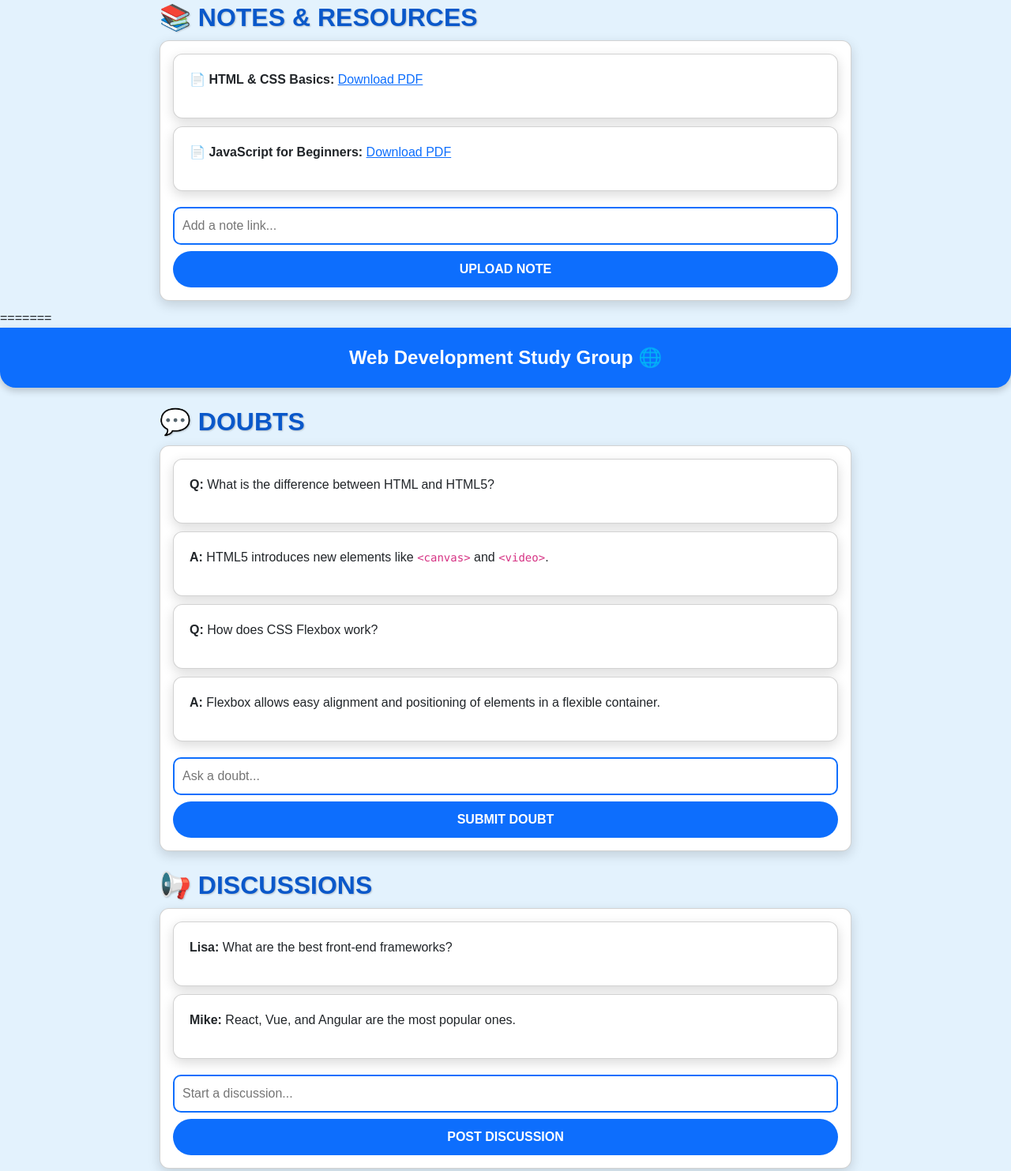
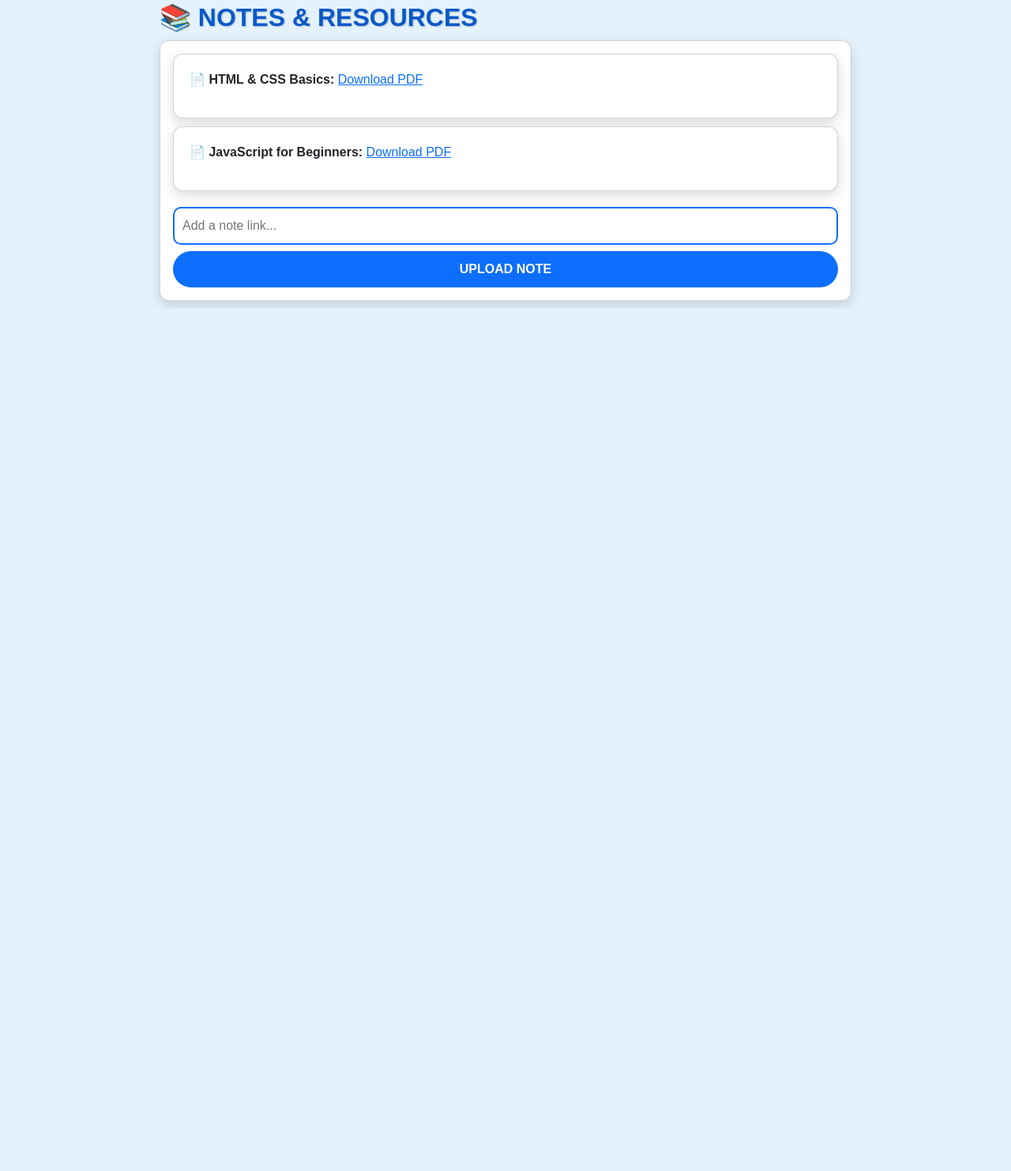
Before and after one commit to pragnagosula/Study-Group-Finder, a plain HTML site: page webdev.html in a window 1280 px wide. Shown: the part 1086-2569 px from the top of the page at 79% size. After the commit the page ends 1477 px from the top, so only its background shows below. Drawn offline with nearby package versions, Linux system fonts and the light colour scheme.

Commit message:
Update webdev.html

```diff
--- a/webdev.html
+++ b/webdev.html
@@ -147,152 +147,7 @@
 </body>
 </html>
 
-=======
 
-
-<!DOCTYPE html>
-<html lang="en">
-<head>
-    <meta charset="UTF-8">
-    <meta name="viewport" content="width=device-width, initial-scale=1.0">
-    <title>Web Development Study Group</title>
-    <link href="https://cdn.jsdelivr.net/npm/bootstrap@5.3.0-alpha1/dist/css/bootstrap.min.css" rel="stylesheet">
-    <style>
-        body {
-            background-color: #e3f2fd;
-            font-family: 'Poppins', sans-serif;
-        }
-        .container {
-            max-width: 900px;
-        }
-        header {
-            background-color: #0d6efd;
-            color: white;
-            text-align: center;
-            padding: 20px;
-            font-size: 24px;
-            font-weight: bold;
-            box-shadow: 0px 4px 10px rgba(0, 0, 0, 0.2);
-            border-radius: 0 0 20px 20px;
-        }
-        .section-title {
-            color: #0a58ca;
-            text-transform: uppercase;
-            font-weight: bold;
-            margin-bottom: 10px;
-            text-shadow: 1px 1px 2px rgba(0, 0, 0, 0.2);
-        }
-        .card {
-            border-radius: 12px;
-            box-shadow: 0 5px 15px rgba(0, 0, 0, 0.15);
-            transition: transform 0.3s ease, box-shadow 0.3s ease;
-            margin-bottom: 10px;
-        }
-        .card:hover {
-            transform: translateY(-5px);
-            box-shadow: 0 8px 20px rgba(0, 0, 0, 0.2);
-        }
-        .card-body {
-            padding: 20px;
-        }
-        .btn-custom {
-            background-color: #0d6efd;
-            color: white;
-            font-weight: bold;
-            border-radius: 30px;
-            padding: 10px 25px;
-            text-transform: uppercase;
-            transition: background 0.3s ease, transform 0.2s ease;
-        }
-        .btn-custom:hover {
-            background-color: #0a58ca;
-            transform: scale(1.05);
-        }
-        .input-field {
-            width: 100%;
-            padding: 10px;
-            margin-top: 10px;
-            border: 2px solid #0d6efd;
-            border-radius: 10px;
-        }
-    </style>
-</head>
-<body>
-
-<header>
-    Web Development Study Group 🌐
-</header>
-
-<div class="container mt-4">
-
-    <!-- Doubts Section -->
-    <section id="doubts">
-        <h2 class="section-title">💬 Doubts</h2>
-        <div class="card p-3">
-            <div class="card">
-                <div class="card-body">
-                    <p><strong>Q:</strong> What is the difference between HTML and HTML5?</p>
-                </div>
-            </div>
-            <div class="card">
-                <div class="card-body">
-                    <p><strong>A:</strong> HTML5 introduces new elements like <code>&lt;canvas&gt;</code> and <code>&lt;video&gt;</code>.</p>
-                </div>
-            </div>
-            <div class="card">
-                <div class="card-body">
-                    <p><strong>Q:</strong> How does CSS Flexbox work?</p>
-                </div>
-            </div>
-            <div class="card">
-                <div class="card-body">
-                    <p><strong>A:</strong> Flexbox allows easy alignment and positioning of elements in a flexible container.</p>
-                </div>
-            </div>
-            <input type="text" class="input-field" placeholder="Ask a doubt...">
-            <button class="btn btn-custom mt-2">Submit Doubt</button>
-        </div>
-    </section>
-
-    <!-- Discussions Section -->
-    <section id="discussions" class="mt-4">
-        <h2 class="section-title">📢 Discussions</h2>
-        <div class="card p-3">
-            <div class="card">
-                <div class="card-body">
-                    <p><strong>Lisa:</strong> What are the best front-end frameworks?</p>
-                </div>
-            </div>
-            <div class="card">
-                <div class="card-body">
-                    <p><strong>Mike:</strong> React, Vue, and Angular are the most popular ones.</p>
-                </div>
-            </div>
-            <input type="text" class="input-field" placeholder="Start a discussion...">
-            <button class="btn btn-custom mt-2">Post Discussion</button>
-        </div>
-    </section>
-
-    <!-- Notes & Resources Section -->
-    <section id="notes" class="mt-4">
-        <h2 class="section-title">📚 Notes & Resources</h2>
-        <div class="card p-3">
-            <div class="card">
-                <div class="card-body">
-                    <p><strong>📄 HTML & CSS Basics:</strong> <a href="#">Download PDF</a></p>
-                </div>
-            </div>
-            <div class="card">
-                <div class="card-body">
-                    <p><strong>📄 JavaScript for Beginners:</strong> <a href="#">Download PDF</a></p>
-                </div>
-            </div>
-            <input type="text" class="input-field" placeholder="Add a note link...">
-            <button class="btn btn-custom mt-2">Upload Note</button>
-        </div>
-    </section>
-
-</div>
 
 </body>
 </html>
```
